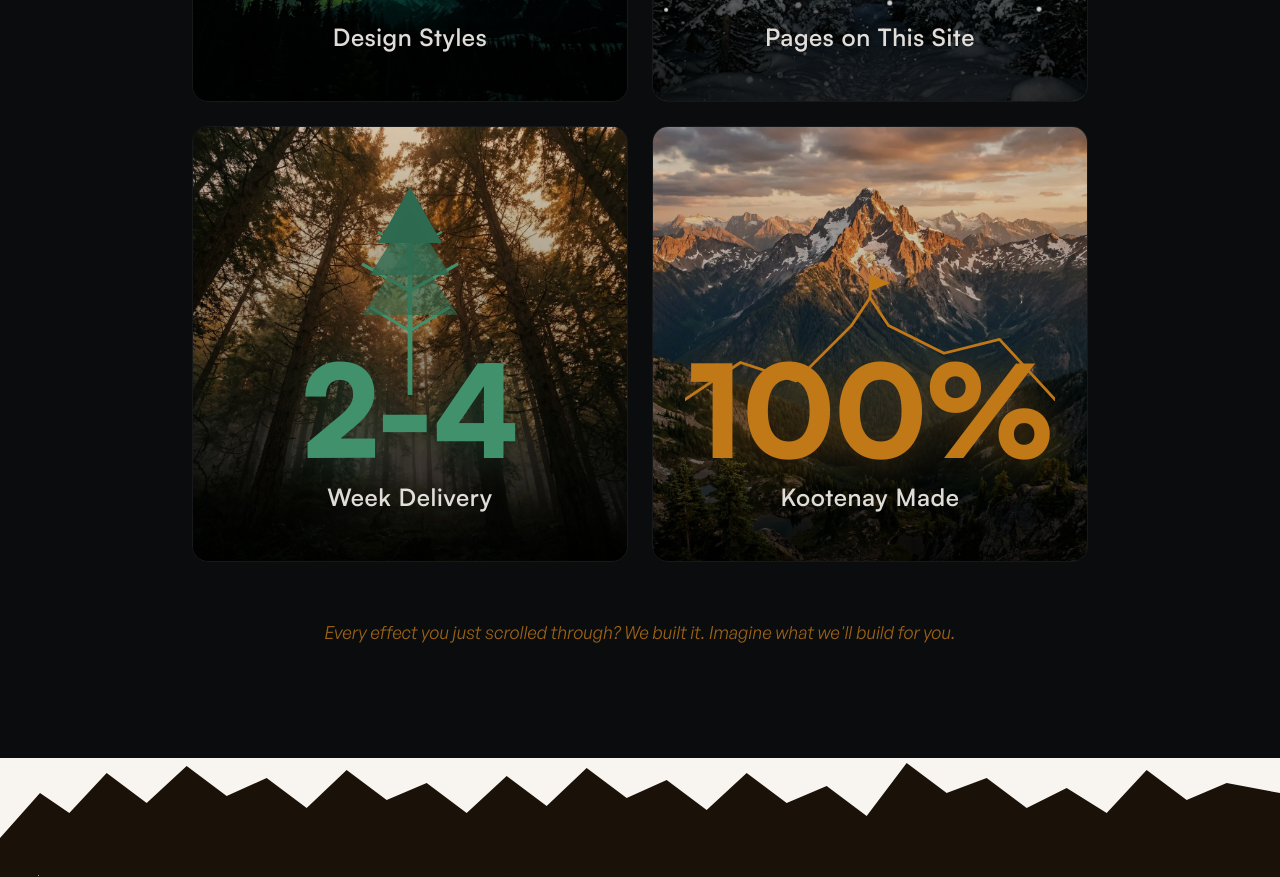
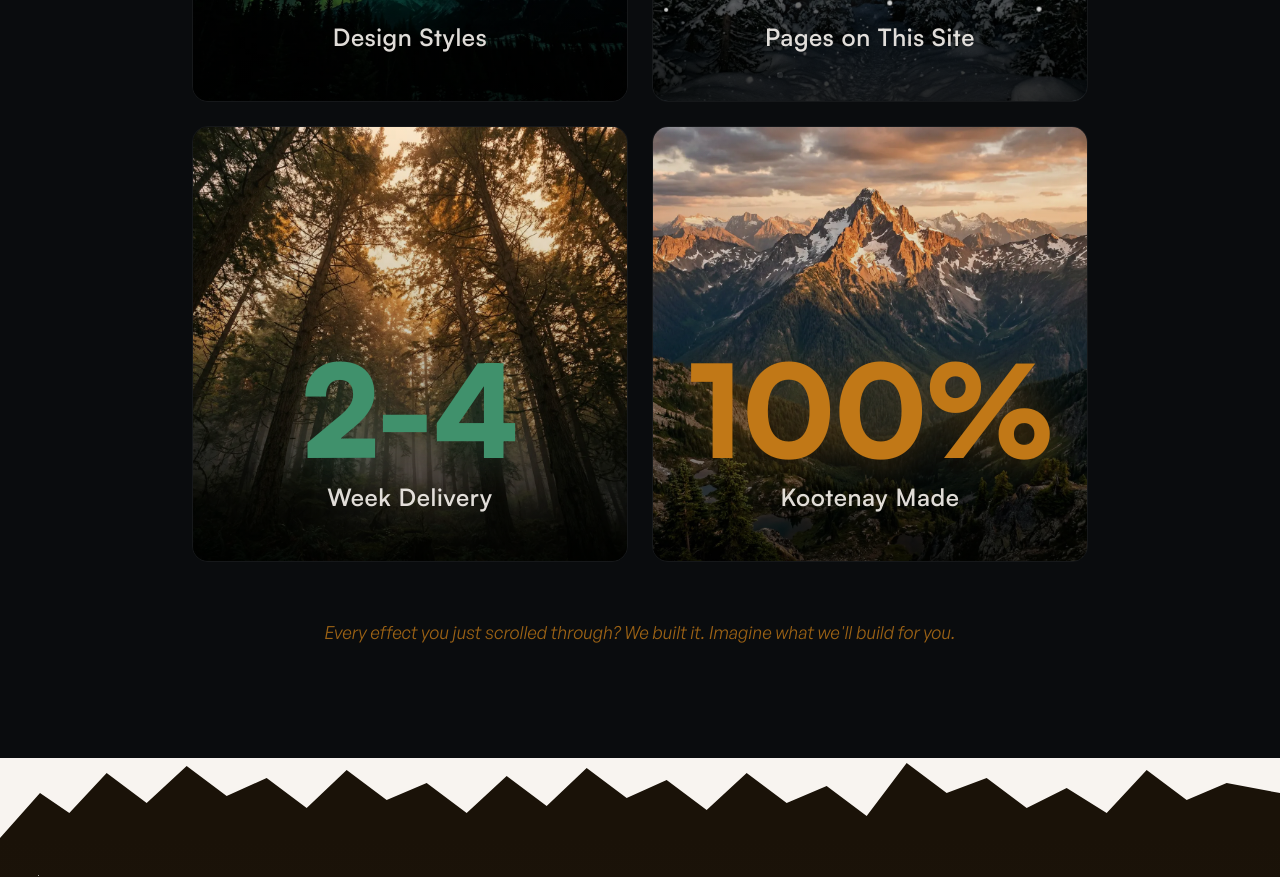
Before and after one commit to AgentWarhead/kootenay-made, a Next.js app: page / in a window 1280 px wide. Shown: the part 3940-4817 px from the top of the page. Built offline with nearby package versions, Linux system fonts and the light colour scheme; a web font is replaced by a local one.

Commit message:
Remove tree SVG and mountain ridgeline SVG from stat cards — let the images shine

```diff
--- a/src/components/ForcesOfNature.tsx
+++ b/src/components/ForcesOfNature.tsx
@@ -142,32 +142,13 @@
   return (
     <div className="relative aspect-square rounded-2xl overflow-hidden border border-white/5 group hover:-translate-y-1 transition-transform duration-300">
       <Image src="/images/stats/forest-bg.webp" alt="Misty Kootenay forest" fill className="object-cover" sizes="(max-width: 1024px) 100vw, 50vw" />
-      <div className="absolute inset-0 bg-gradient-to-t from-black/80 via-black/40 to-black/15 z-[1]" />
-
-      {/* Growing tree — positioned top half so it doesn't compete with text */}
-      <div className="absolute top-[10%] left-1/2 -translate-x-1/2 z-[2] w-32 sm:w-40">
-        <svg viewBox="0 0 100 140" className={`w-full ${inView ? 'tree-grow' : ''}`} fill="none">
-          {/* Trunk */}
-          <line x1="50" y1="140" x2="50" y2="30" stroke="#40916C" strokeWidth="3" strokeLinecap="round" className="tree-trunk" />
-          {/* Branches */}
-          <line x1="50" y1="100" x2="25" y2="85" stroke="#40916C" strokeWidth="2" className="tree-branch branch-1" />
-          <line x1="50" y1="100" x2="75" y2="85" stroke="#40916C" strokeWidth="2" className="tree-branch branch-2" />
-          <line x1="50" y1="75" x2="20" y2="58" stroke="#40916C" strokeWidth="2" className="tree-branch branch-3" />
-          <line x1="50" y1="75" x2="80" y2="58" stroke="#40916C" strokeWidth="2" className="tree-branch branch-4" />
-          <line x1="50" y1="50" x2="30" y2="38" stroke="#40916C" strokeWidth="1.5" className="tree-branch branch-5" />
-          <line x1="50" y1="50" x2="70" y2="38" stroke="#40916C" strokeWidth="1.5" className="tree-branch branch-6" />
-          {/* Canopy */}
-          <polygon points="50,10 30,45 70,45" fill="#2D6A4F" className="tree-needles needle-1" />
-          <polygon points="50,25 25,65 75,65" fill="#2D6A4F" opacity="0.7" className="tree-needles needle-2" />
-          <polygon points="50,45 20,90 80,90" fill="#2D6A4F" opacity="0.5" className="tree-needles needle-3" />
-        </svg>
-      </div>
+      <div className="absolute inset-0 bg-gradient-to-t from-black/70 via-black/20 to-transparent z-[1]" />
 
       <div className="absolute inset-0 z-[3] flex flex-col items-center justify-end pb-10 sm:pb-12 text-center px-6">
         <motion.span
           initial={{ opacity: 0, scale: 0.8 }}
           animate={inView ? { opacity: 1, scale: 1 } : {}}
-          transition={{ duration: 0.8, delay: 1.5, type: 'spring', stiffness: 200 }}
+          transition={{ duration: 0.8, delay: 0.3, type: 'spring', stiffness: 200 }}
           className="font-[family-name:var(--font-satoshi)] text-8xl sm:text-9xl font-black text-forest-light drop-shadow-[0_4px_20px_rgba(45,106,79,0.4)]"
         >
           2-4
@@ -190,31 +171,7 @@
   return (
     <div className="relative aspect-square rounded-2xl overflow-hidden border border-white/5 group hover:-translate-y-1 transition-transform duration-300">
       <Image src="/images/stats/mountain-bg.webp" alt="Kootenay mountain summit" fill className="object-cover" sizes="(max-width: 1024px) 100vw, 50vw" />
-      <div className="absolute inset-0 bg-gradient-to-t from-black/80 via-black/30 to-black/10 z-[1]" />
-
-      {/* Mountain ridgeline SVG — centered in card */}
-      <div className="absolute inset-0 z-[2] flex items-center justify-center px-8">
-        <svg viewBox="0 0 400 160" className={`w-full max-w-sm ${inView ? 'mountain-draw' : ''}`} fill="none">
-          {/* Bold ridgeline */}
-          <polyline
-            points="0,140 60,100 120,120 180,60 200,30 220,60 280,90 340,75 400,140"
-            stroke="#C17817"
-            strokeWidth="3"
-            strokeLinecap="round"
-            strokeLinejoin="round"
-            className="mountain-ridge"
-          />
-          {/* Summit flag */}
-          <g className="summit-flag">
-            <line x1="200" y1="30" x2="200" y2="5" stroke="#C17817" strokeWidth="2.5" />
-            <polygon points="200,5 222,14 200,23" fill="#C17817" />
-          </g>
-          {/* Particles */}
-          {[0, 1, 2, 3, 4, 5, 6, 7].map((i) => (
-            <circle key={i} cx="200" cy="5" r="2.5" fill="#C17817" className={`summit-particle particle-${i}`} />
-          ))}
-        </svg>
-      </div>
+      <div className="absolute inset-0 bg-gradient-to-t from-black/70 via-black/20 to-transparent z-[1]" />
 
       <div className="absolute inset-0 z-[3] flex flex-col items-center justify-end pb-10 sm:pb-12 text-center px-6">
         <motion.span
```
